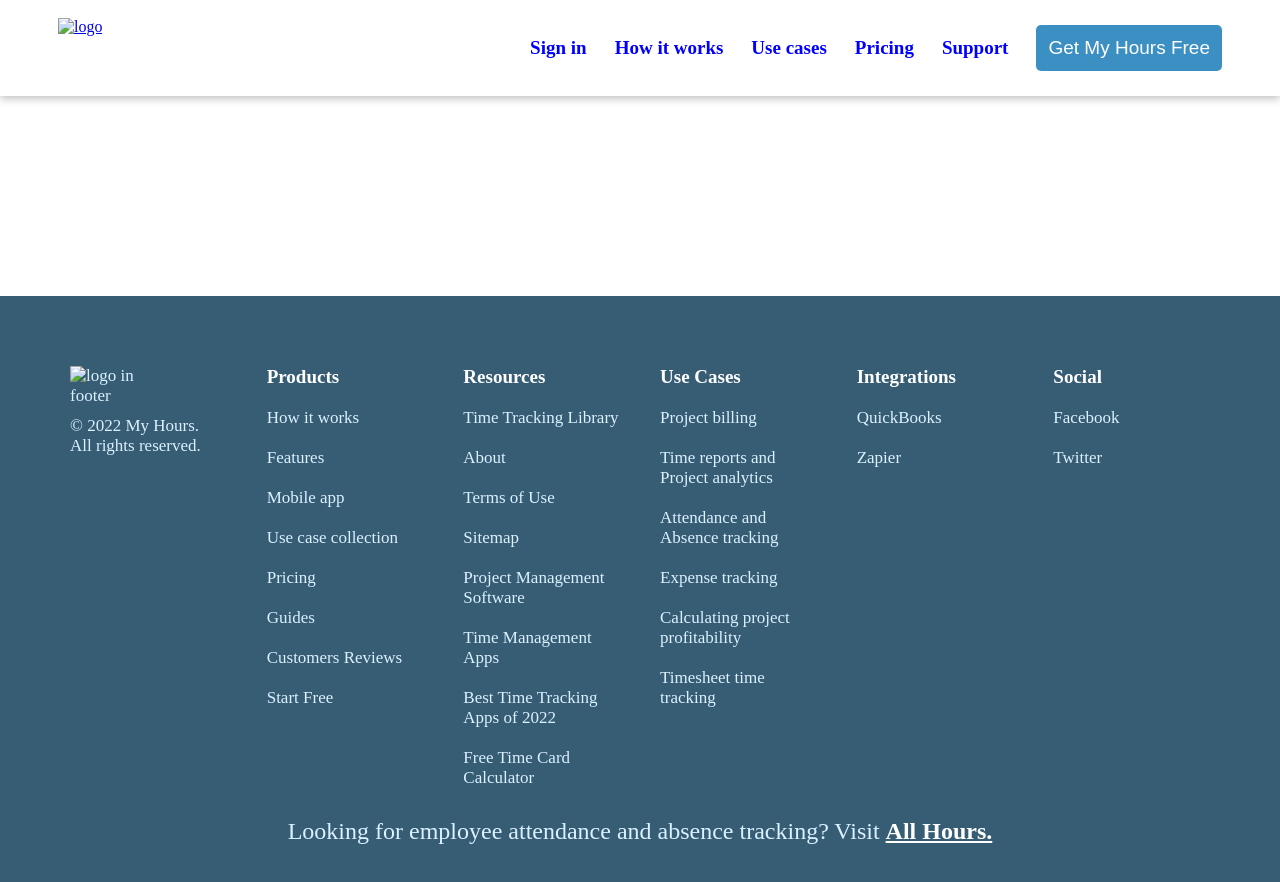
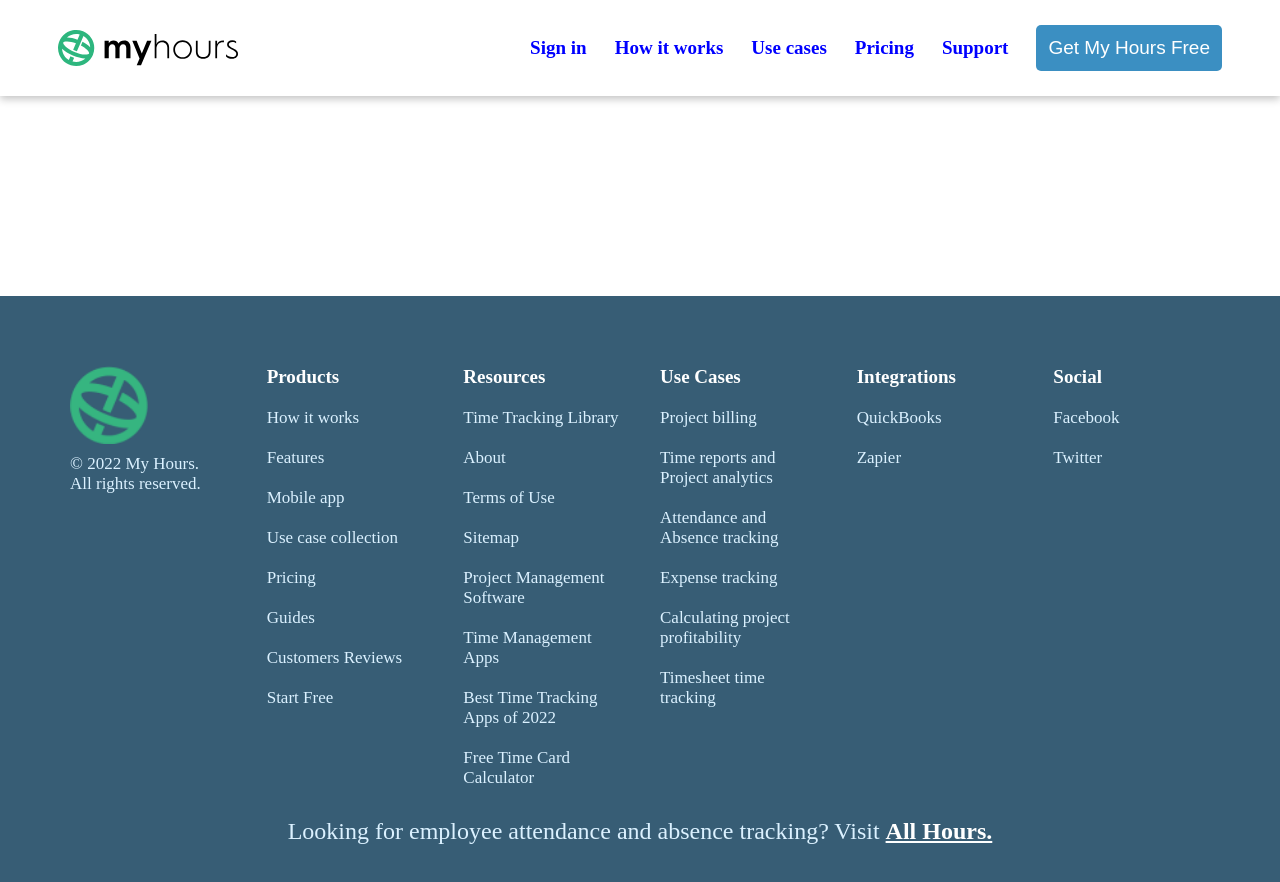
Before and after one commit to ShrikantJawla/holy-week-7770, a plain HTML site: page index.html in a window 1280 px wide. Drawn offline with Linux system fonts and the light colour scheme.

Commit message:
fixed images problems

```diff
--- a/index.html
+++ b/index.html
@@ -18,7 +18,7 @@
         <nav>
             <div id="navbar">
                 <div id="logo">
-                    <a href="index.html"><img src="/holy_week_7770/My hours pictures/myhours_app_logo_icon (1).svg" alt="logo"></a>
+                    <a href="index.html"><img src="./My hours pictures/myhours_app_logo_icon (1).svg" alt="logo"></a>
                 </div>
                 <div class="menus" id="navItems">
                     <a id="SignIn" href="signIn_Page/signIn.html">Sign in</a>
@@ -37,7 +37,7 @@
         <footer>
             <div id="footerContainer">
                 <div id="fir_logo">
-                    <img src="/holy_week_7770/My hours pictures/footer_logo.png" alt="logo in footer">
+                    <img src="./My hours pictures/footer_logo.png" alt="logo in footer">
                     <p>&#169 2022 My Hours. <br> All rights reserved.</p>
                 </div>
                 <div id="product">
```
